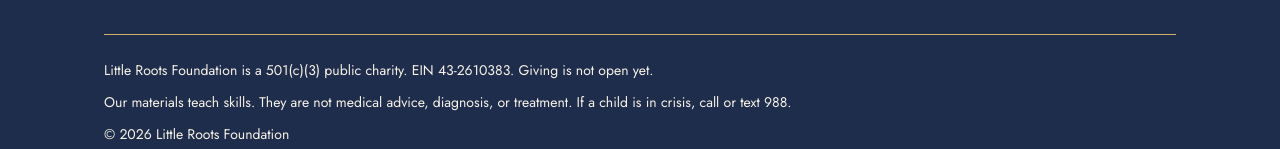
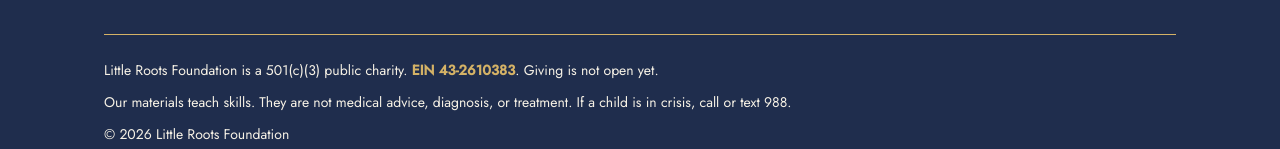
Before and after one commit to Little-Roots-Foundation/website, a plain HTML site: page 404.html in a window 1280 px wide. Shown: the part 556-705 px from the top of the page. Drawn offline with nearby package versions, Linux system fonts and the light colour scheme.

Commit message:
Footer: show EIN in brand gold
Co-Authored-By: Claude Opus 5.5 <noreply@anthropic.com>
Claude-Session: https://claude.ai/code/session_01Pq5qGhyLUEtk8sfpm5npws

```diff
--- a/404.html
+++ b/404.html
@@ -96,7 +96,7 @@ a:focus-visible,button:focus-visible,input:focus-visible{outline:3px solid #D4B2
 </div>
 </div>
 <div style="border-top: 1px solid #D4B266; padding-top: 24px; font-size: 14px; line-height: 1.6; color: #F7F2E6; display: flex; flex-direction: column; gap: 10px">
-<div>Little Roots Foundation is a 501(c)(3) public charity. EIN 43-2610383. Giving is not open yet.</div>
+<div>Little Roots Foundation is a 501(c)(3) public charity. <span style="color: #D4B266; font-weight: 600">EIN 43-2610383</span>. Giving is not open yet.</div>
 <div>Our materials teach skills. They are not medical advice, diagnosis, or treatment. If a child is in crisis, call or text 988.</div>
 <div>&copy; 2026 Little Roots Foundation</div>
 </div>
```
Also changed, not shown: cards.html (+1 -1 lines), index.html (+1 -1 lines), privacy.html (+1 -1 lines), research.html (+1 -1 lines).
